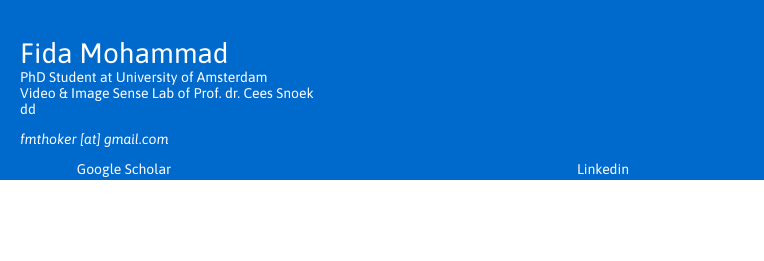
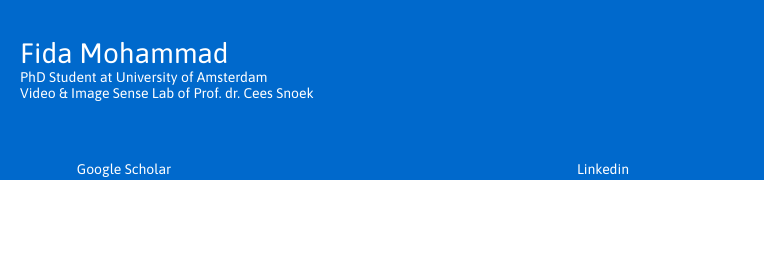
Before and after one commit to fmthoker/fmthoker.github.io, a plain HTML site: page index.html in a window 1280 px wide. Shown: the top 261 px of the page, 516-1280 px from the left. Drawn offline with nearby package versions, Linux system fonts and the light colour scheme.

Commit message:
Update index.html

```diff
--- a/index.html
+++ b/index.html
@@ -36,7 +36,6 @@
             <div class="name">Fida Mohammad</div>
             <div class="affiliation">PhD Student at University of Amsterdam</div>
             <div class="affiliation">Video & Image Sense Lab  of Prof. dr. Cees Snoek</div>
-            dd<div class="contact">fmthoker [at] gmail.com</div>
         </div>
     </div>
     <div class="menu">
```
